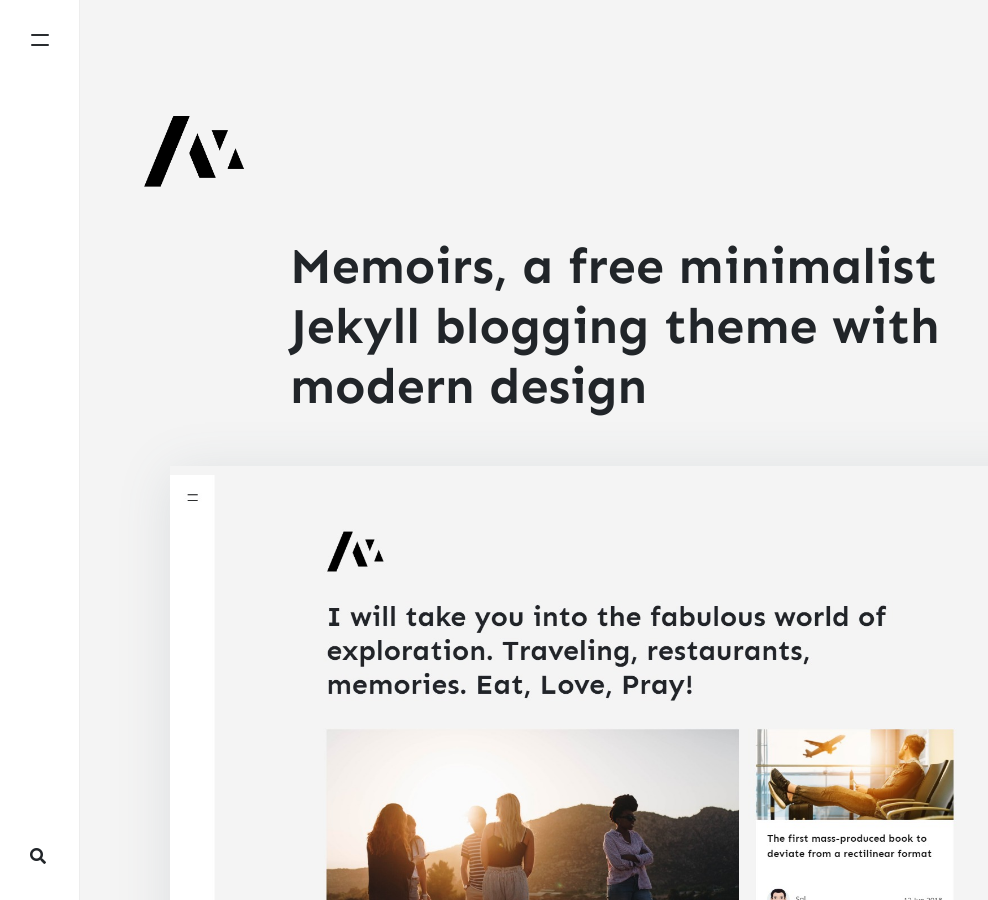
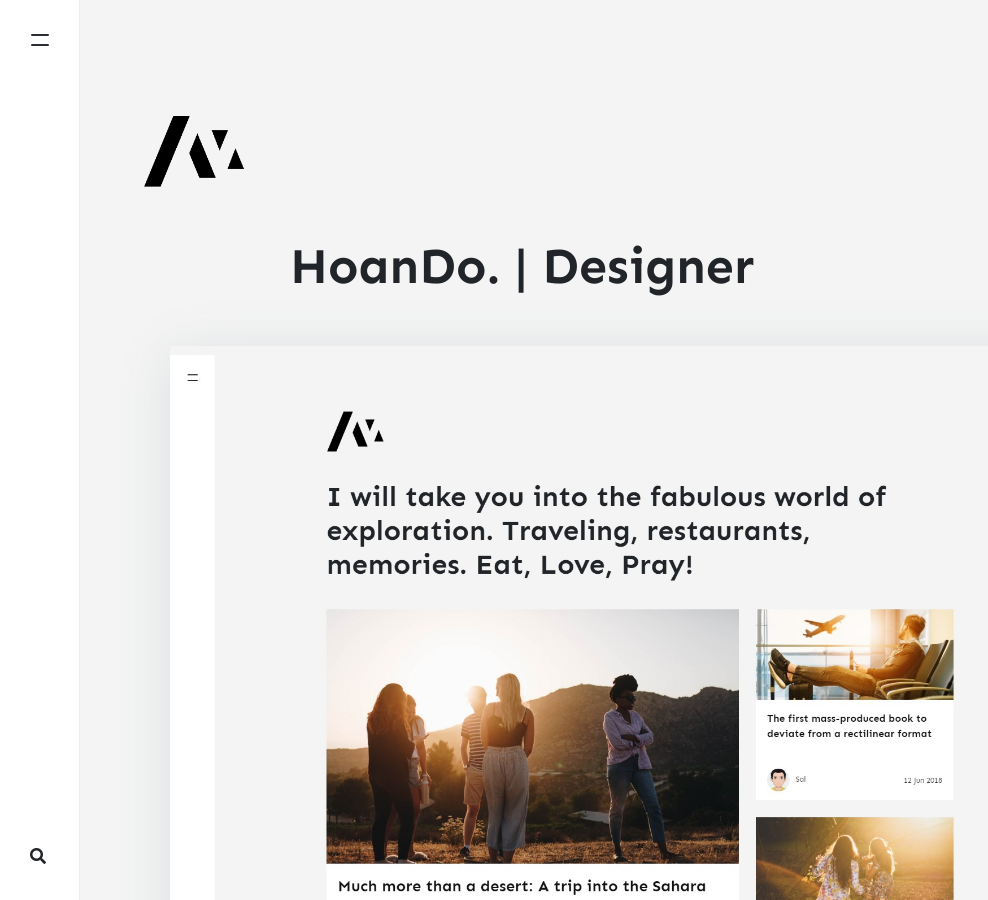
Before and after one commit to dungcomo/blog, a Jekyll site: the page built from _pages/about.md, in a window 1280 px wide and 900 px high. Shown: the whole window, without its empty margins (0-988 px from the left). Built offline with Jekyll 4.4.1, drawn with Linux system fonts in a browser that asks for light colours; nearby versions of some CDN libraries; comment, search, counter and statistics services are not loaded.

Commit message:
Update about.md

```diff
--- a/_pages/about.md
+++ b/_pages/about.md
@@ -1,6 +1,6 @@
 ---
 layout: page
-title: Memoirs, a free minimalist Jekyll blogging theme with modern design
+title: HoanDo. | Designer
 permalink: /about
 comments: false
 image: assets/images/screenshot.jpg
```
